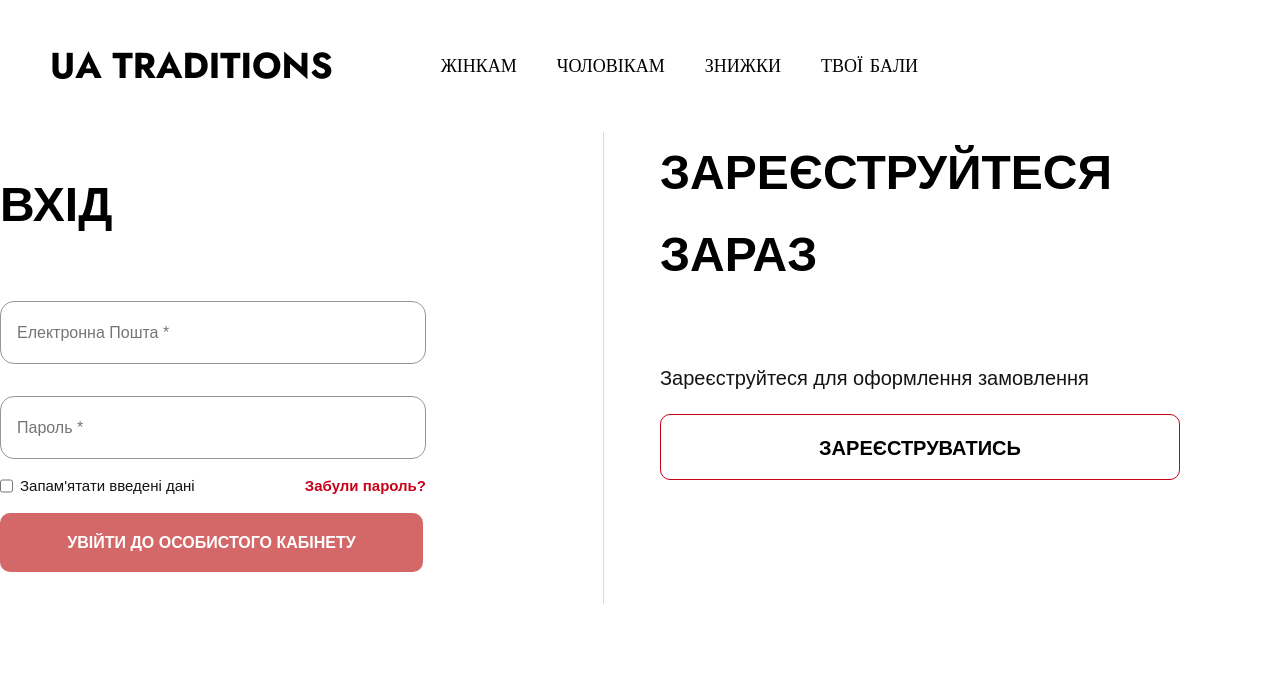
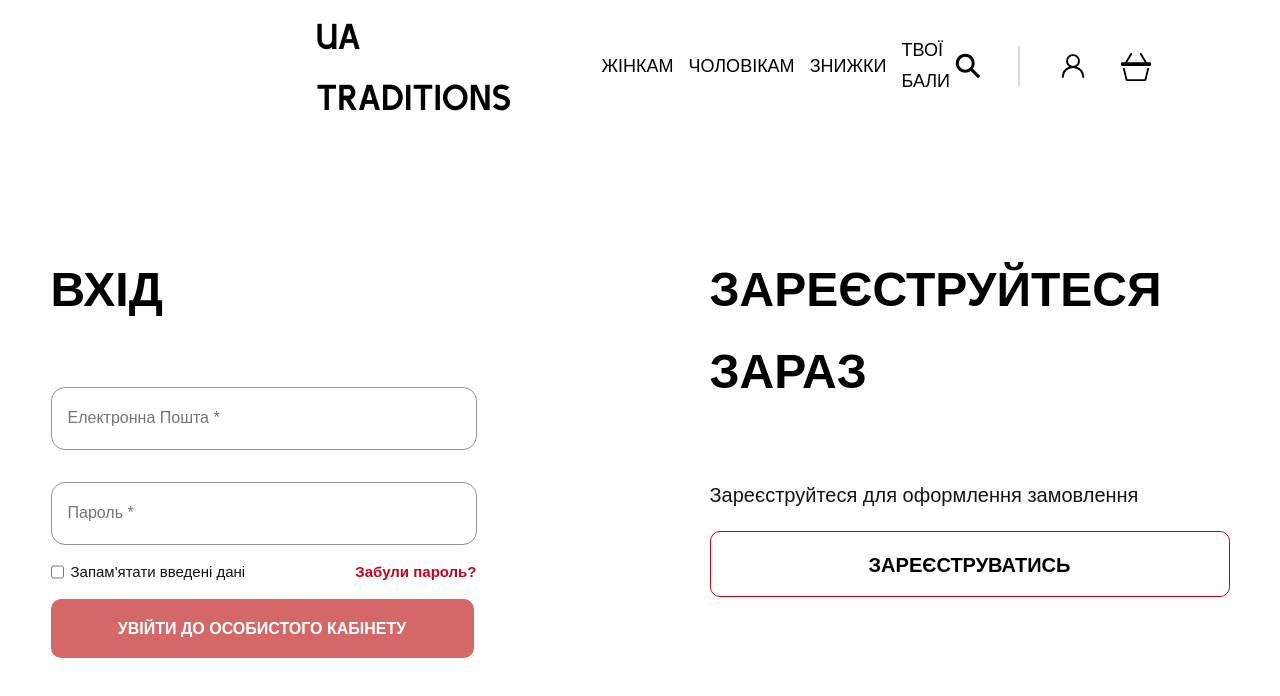
Before and after one commit to TZaidel/shop, a React (Vite) app: page /login in a window 1280 px wide. Shown: the top 696 px of the page. Built offline with nearby package versions, Linux system fonts and the light colour scheme.

Commit message:
fix styles login page

```diff
--- a/src/components/Header/Header.jsx
+++ b/src/components/Header/Header.jsx
@@ -1,42 +1,44 @@
-/*import clsx from 'clsx';*/
-/*import { NavLink } from 'react-router-dom';*/
 import styles from './Header.module.css';
-// import { IoSearchSharp } from "react-icons/io5";
-// import { GoPerson } from "react-icons/go";
-// import { BsBasket3 } from "react-icons/bs";
+import { IoSearchSharp } from 'react-icons/io5';
+import { GoPerson } from 'react-icons/go';
+import { BsBasket3 } from 'react-icons/bs';
+import { Link } from 'react-router-dom';
 export default function Header() {
-/*  const linkClass = ({ isActive }) =>
-  {
-    return clsx(css.link, isActive && css.active);
-  }; {
-    return (
-      <section>
-        <nav className={css.nav}>
-          <NavLink to="/" className={linkClass}>
-            Home
-          </NavLink>
-          <NavLink to="/cart" className={linkClass}>
-            Cart
-          </NavLink>
-        </nav>
-      </section>
-    );
-  }*/
   return (
     <section className={styles.headerContainer}>
-      <h1 className={styles.logo}>UA TRADITIONS
-      </h1>
-      <ul className={styles.headerContainerLinks}>
-        <li className={styles.headerContainerLinksItem}>ЖІНКАМ</li>
-        <li className={styles.headerContainerLinksItem}>ЧОЛОВІКАМ</li>
-        <li className={styles.headerContainerLinksItem}>ЗНИЖКИ</li>
-        <li className={styles.headerContainerLinksItem}>ТВОЇ БАЛИ</li>
-      </ul>
-      <ul className={styles.headerContainerIcons}>
-        {/* <li className={styles.IconVector}><IoSearchSharp className={styles.IconsToNav}/></li> */}
-        {/* <li ><GoPerson className={styles.IconsToNav}/></li> */}
-        {/* <li ><BsBasket3 className={styles.IconsToNav}/></li> */}
-      </ul>
+      <div className={styles.wrapperForNav}>
+        <h1 className={styles.logo}>UA TRADITIONS</h1>
+        <ul className={styles.navList}>
+          <li className={styles.navItem}>
+            <Link>ЖІНКАМ</Link>
+          </li>
+          <li className={styles.navItem}>
+            <Link>ЧОЛОВІКАМ</Link>
+          </li>
+          <li className={styles.navItem}>
+            <Link>ЗНИЖКИ</Link>
+          </li>
+          <li className={styles.navItem}>
+            <Link>ТВОЇ БАЛИ</Link>
+          </li>
+        </ul>
+      </div>
+      <div>
+        <ul className={styles.listIcons}>
+          <li className={styles.itemIconSearch}>
+            <IoSearchSharp className={styles.IconsToNav} />
+          </li>
+          <li>
+            <div className={styles.vector}></div>
+          </li>
+          <li className={styles.itemIconUser}>
+            <GoPerson className={styles.IconsToNav} />
+          </li>
+          <li className={styles.itemIconBasket}>
+            <BsBasket3 className={styles.IconsToNav} />
+          </li>
+        </ul>
+      </div>
     </section>
-  )
+  );
 }
--- a/src/components/Header/Header.module.css
+++ b/src/components/Header/Header.module.css
@@ -1,58 +1,76 @@
 .headerContainer {
   display: flex;
   flex-direction: row;
+  align-items: center;
   justify-content: space-between;
-  background-color: white;
   width: 100%;
   height: 132px;
-  padding: 0 50px 0 50px;
+  padding: 0 30px 0 30px;
 }
+
+.wrapperForNav {
+  display: flex;
+  flex-direction: row;
+  flex-wrap: nowrap;
+  align-items: center;
+  justify-content: center;
+}
+
 .logo {
-  font: Kulim Park;
+  font-family: 'Kulim Park', sans-serif;
   font-weight: 700;
   font-size: 36px;
-  width: fit-content;
-  align-content: center;
+  line-height: 1.7;
+  text-transform: uppercase;
+  color: #000;
 }
-.headerContainerLinks {
+
+.navList {
+  display: flex;
+  gap: 15px;
+  flex-direction: row;
+  justify-content: center;
+  align-items: center;
+  margin-left: 90px;
+}
+
+.navItem {
+  font-family: 'Kulim Park', sans-serif;
+  font-weight: 400;
+  font-size: 18px;
+  line-height: 1.7;
+  text-transform: uppercase;
+  color: #000;
+}
+
+.listIcons {
+  width: 204px;
+  height: 40px;
   display: flex;
   flex-direction: row;
-  width: fit-content;
-  padding: auto;
+  align-items: center;
   justify-content: center;
-  align-items: center;
-  gap: 40px;
-  opacity: 0px;
 }
-.headerContainerLinksItem {
-  justify-content: center;
-  align-items: center;
-  padding: auto;
-  font-family: Kulim Park;
-  font-size: 18px;
-  font-weight: 400;
+
+.itemIconSearch {
+  margin: 0 35px 0 0;
 }
-.headerContainerIcons {
-  display: flex;
-  flex-direction: row;
-  width: 204px;
-  justify-content: center;
-  align-items: center;
-  gap: 35px;
+
+.itemIconUser {
+  margin: 0 0 0 38px;
 }
+
+.itemIconBasket {
+  margin: 0 0 0 33px;
+}
+
 .IconsToNav {
   width: 30px;
   height: 36px;
 }
-.IconVector {
-  display: inline-flex;
-  align-items: center;
-}
-.IconVector::after {
-  content: '';
-  display: block;
+
+.vector {
   width: 2px;
   height: 40px;
-  background-color: rgba(217, 217, 217, 1);
-  margin-left: 10px;
+  background-color: #d9d9d9;
 }
--- a/src/pages/LogInPage/LogInPage.jsx
+++ b/src/pages/LogInPage/LogInPage.jsx
@@ -1,10 +1,12 @@
 import { Link } from 'react-router-dom';
 import Header from '../../components/Header/Header';
 import styles from './LoginPage.module.css';
+import baseStyle from '../Base.module.css';
 
 export default function LogInPage() {
   return (
     <>
+      <div className={`${baseStyle.container}`}>
         <Header />
         <div className={styles.boxForWrappers}>
           <div className={styles.wraperFormAuth}>
@@ -49,6 +51,7 @@ export default function LogInPage() {
             </Link>
           </div>
         </div>
+      </div>
     </>
   );
 }
--- a/src/pages/LogInPage/LoginPage.module.css
+++ b/src/pages/LogInPage/LoginPage.module.css
@@ -3,13 +3,13 @@
   flex-direction: row;
   flex-wrap: nowrap;
   justify-content: center;
+  margin: 117px 0 0 0;
 }
 
 .wraperFormAuth {
   display: flex;
   flex-direction: column;
   flex-wrap: wrap;
-  justify-content: center;
   margin-right: 177px;
 }
 
@@ -76,7 +76,6 @@
 .boxNavToRegister {
   display: flex;
   flex-direction: column;
-  justify-content: flex-start;
   margin-left: 56px;
 }
 
```
Lines whose indentation alone changed are shown as unchanged.
